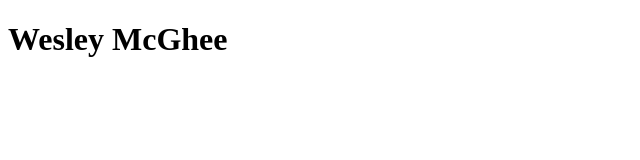
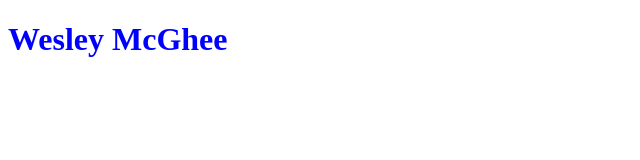
Before and after one commit to WesleyMcGhee/WesleyMcGhee.github.io, a plain HTML site: page index.html in a window 1280 px wide. Shown: the whole page, without its empty margins (0-640 px from the left). Drawn offline with Linux system fonts and the light colour scheme.

Commit message:
testing CSS

```diff
--- /dev/null
+++ b/app.css
@@ -0,0 +1,3 @@
+h1 {
+  color: blue;
+}
--- a/index.html
+++ b/index.html
@@ -4,9 +4,12 @@
     <meta charset="UTF-8">
     <meta http-equiv="X-UA-Compatible" content="IE=edge">
     <meta name="viewport" content="width=device-width, initial-scale=1.0">
+    <link rel="stylesheet" href="app.css">
     <title>Wesley McGhee - Portfolio</title>
 </head>
     <body>
-        <h1>Wesley McGhee</h1>
+        <header>
+            <h1 id="bannar">Wesley McGhee</h1>
+        </header>
     </body>
 </html>
```
